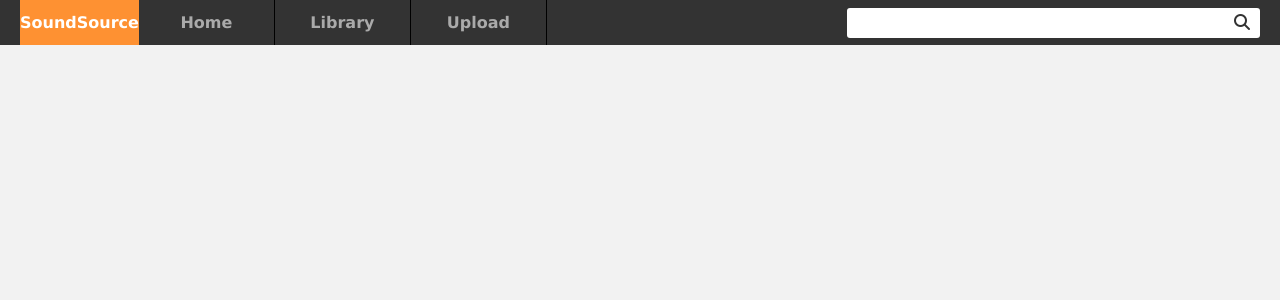
After one commit to pum-k/sound-source, a PHP site: page /navbar.html in a window 1280 px wide. The commit adds this page. Shown: the top 300 px of the page. Run offline with PHP 8.4, Linux system fonts and the light colour scheme; some libraries are stand-ins or nearby versions.

Commit message:
commit to pull

```diff
--- a/client/index.php
+++ b/client/index.php
@@ -9,7 +9,6 @@
   <link rel="preconnect" href="https://fonts.gstatic.com" />
   <link href="https://fonts.googleapis.com/css2?family=Montserrat:wght@300&display=swap" rel="stylesheet" />
   <script src="https://ajax.googleapis.com/ajax/libs/jquery/3.5.1/jquery.min.js"></script>
-  <script src="https://kit.fontawesome.com/a076d05399.js"></script>
   <script src="https://kit.fontawesome.com/a076d05399.js"></script>
   <!-- CSS only -->
   <title>SoundSource</title>
--- /dev/null
+++ b/client/navbar.css
@@ -0,0 +1,102 @@
+body {
+  background-color: #f2f2f2;
+  height: 100%;
+  font-family: Interstate, Lucida Grande, Lucida Sans Unicode, Lucida Sans,
+    Garuda, Verdana, Tahoma, sans-serif;
+  font-weight: 100;
+  box-sizing: border-box;
+}
+*,
+p,
+h3 {
+  margin: 0;
+  padding: 0;
+}
+
+.ctn-main {
+  max-width: 1240px;
+  margin: 0 auto;
+  background-color: white;
+  height: 100vh;
+  padding-top: 100px;
+}
+
+.navbar {
+  background-color: #333333;
+  width: 100%;
+  height: 45px;
+  position: absolute;
+  top: 0;
+}
+
+.nav-content {
+  width: 1240px;
+  display: flex;
+  align-items: center;
+  margin: 0 auto;
+}
+
+.title {
+  color: white;
+  height: 45px;
+  width: 115px;
+  background-color: #fe9132;
+  cursor: pointer;
+  display: table;
+}
+
+.title > p,
+.item > p {
+  font-weight: bold;
+  text-align: center;
+  vertical-align: middle;
+  display: table-cell;
+}
+
+.item {
+  color: #aaa;
+  cursor: pointer;
+  display: table;
+  height: 45px;
+  min-width: 115px;
+  width: auto;
+  border-right: 1.5px solid black;
+  padding: 0 10px;
+}
+
+.item:hover {
+  color: white;
+}
+
+.item-search {
+  margin-left: 300px;
+  border: none;
+  display: flex;
+  align-items: center;
+  padding: 0;
+}
+
+.item-search > input {
+  height: 30px;
+  border: none;
+  border-top-left-radius: 3px;
+  border-bottom-left-radius: 3px;
+  width: 390px;
+}
+
+.item-search > input:focus {
+  outline: none;
+  padding: 10px;
+}
+
+.item-search > i {
+  color: #333;
+  padding-right: 10px;
+  padding-top: 6px;
+  text-align: center;
+  background-color: white;
+  height: 30px;
+  border-top-right-radius: 3px;
+  border-bottom-right-radius: 3px;
+  box-sizing: border-box;
+}
--- /dev/null
+++ b/client/navbar.html
@@ -0,0 +1,34 @@
+<!DOCTYPE html>
+<html lang="en">
+  <head>
+    <meta charset="UTF-8" />
+    <meta http-equiv="X-UA-Compatible" content="IE=edge" />
+    <meta name="viewport" content="width=device-width, initial-scale=1.0" />
+    <title>Upload</title>
+    <script src="https://ajax.googleapis.com/ajax/libs/jquery/3.5.1/jquery.min.js"></script>
+    <link rel="stylesheet" href="./navbar.css" />
+    <script src="https://kit.fontawesome.com/a076d05399.js"></script>
+  </head>
+  <body>
+    <div class="navbar">
+      <div class="nav-content">
+        <div class="title">
+          <p>SoundSource</p>
+        </div>
+        <div class="item">
+          <p>Home</p>
+        </div>
+        <div class="item">
+          <p>Library</p>
+        </div>
+        <div class="item">
+          <p>Upload</p>
+        </div>
+        <div class="item item-search">
+          <input type="search" />
+          <i class="fas fa-search"></i>
+        </div>
+      </div>
+    </div>
+  <body>
+</html>
```
Also changed, not shown: client/upload.html (added, +29 -0 lines).
